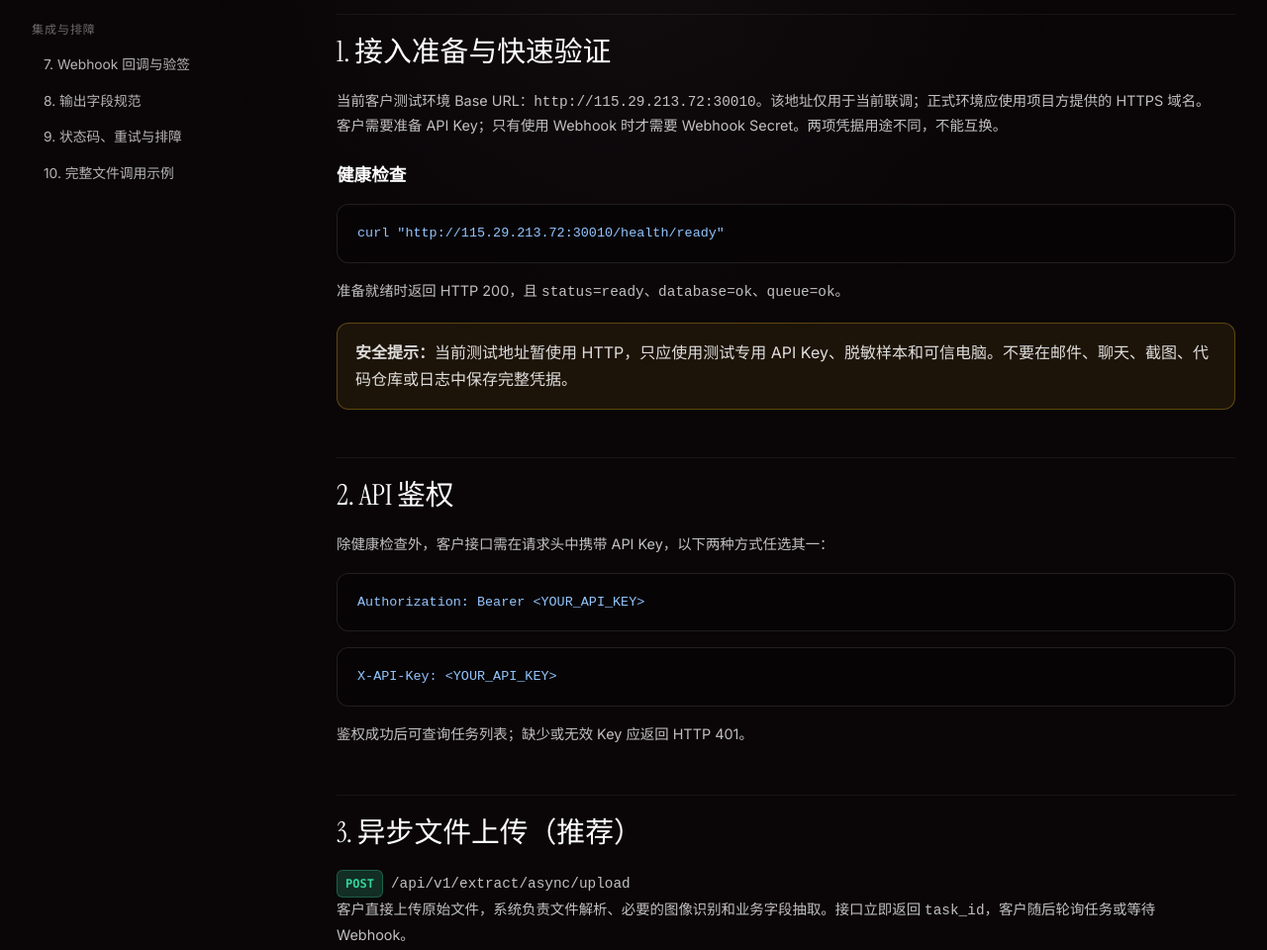
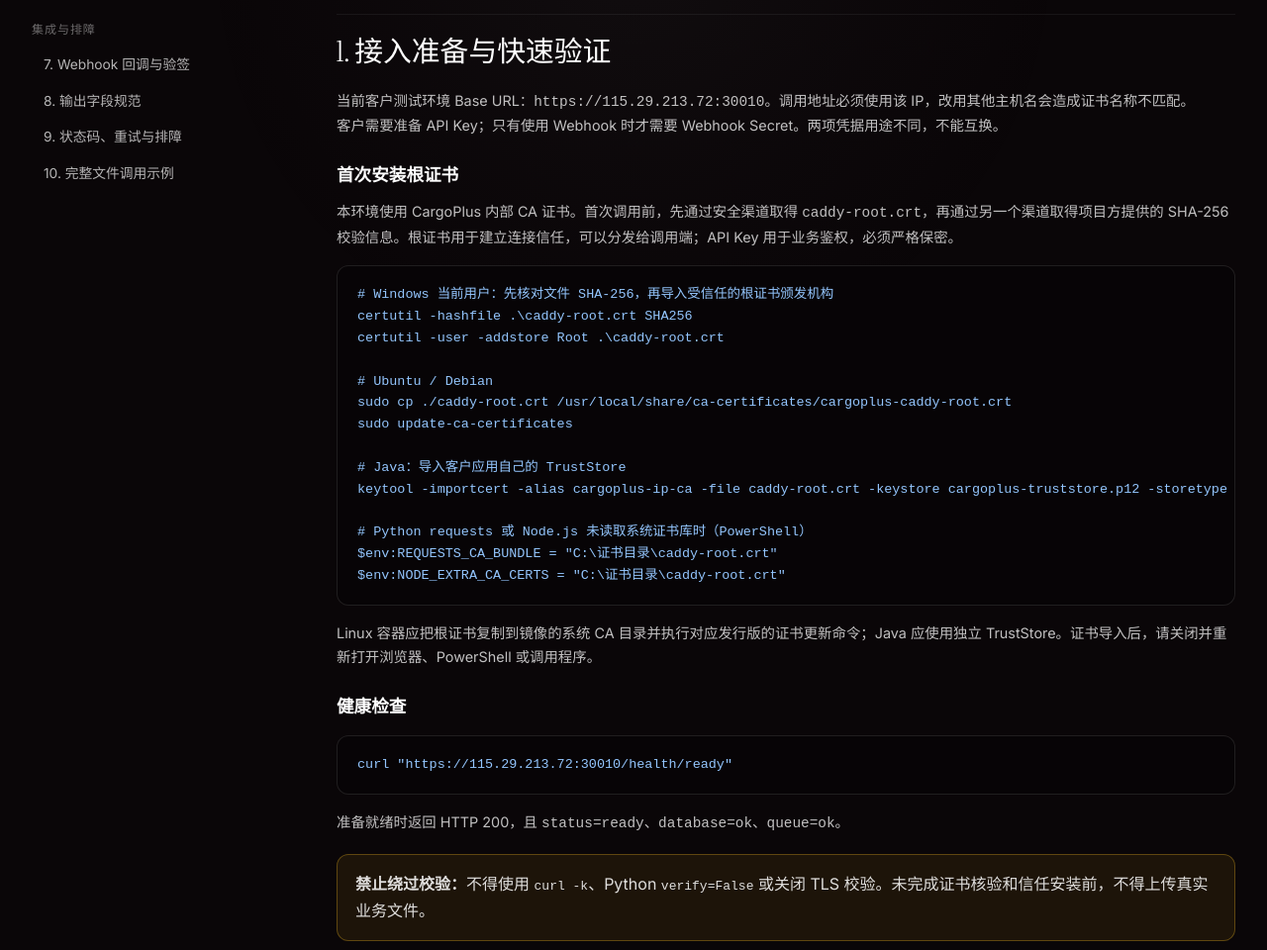
Before and after one commit to ARMYAMY/cargoplus-mail-extraction, a plain HTML site: page app/static/manual.html in a window 1280 px wide. Shown: the part 401-1361 px from the top of the page at 99% size. Drawn offline with Linux system fonts and the light colour scheme.

Commit message:
feat: enable trusted HTTPS for IP deployment

```diff
--- a/app/static/manual.html
+++ b/app/static/manual.html
@@ -333,12 +333,29 @@
 
       <section class="docs-section" id="quickstart">
         <h2>1. 接入准备与快速验证</h2>
-        <p>当前客户测试环境 Base URL：<code>http://115.29.213.72:30010</code>。该地址仅用于当前联调；正式环境应使用项目方提供的 HTTPS 域名。</p>
+        <p>当前客户测试环境 Base URL：<code>https://115.29.213.72:30010</code>。调用地址必须使用该 IP，改用其他主机名会造成证书名称不匹配。</p>
         <p>客户需要准备 API Key；只有使用 Webhook 时才需要 Webhook Secret。两项凭据用途不同，不能互换。</p>
+        <h3>首次安装根证书</h3>
+        <p>本环境使用 CargoPlus 内部 CA 证书。首次调用前，先通过安全渠道取得 <code>caddy-root.crt</code>，再通过另一个渠道取得项目方提供的 SHA-256 校验信息。根证书用于建立连接信任，可以分发给调用端；API Key 用于业务鉴权，必须严格保密。</p>
+        <div class="code-block"><pre><code># Windows 当前用户：先核对文件 SHA-256，再导入受信任的根证书颁发机构
+certutil -hashfile .\caddy-root.crt SHA256
+certutil -user -addstore Root .\caddy-root.crt
+
+# Ubuntu / Debian
+sudo cp ./caddy-root.crt /usr/local/share/ca-certificates/cargoplus-caddy-root.crt
+sudo update-ca-certificates
+
+# Java：导入客户应用自己的 TrustStore
+keytool -importcert -alias cargoplus-ip-ca -file caddy-root.crt -keystore cargoplus-truststore.p12 -storetype PKCS12
+
+# Python requests 或 Node.js 未读取系统证书库时（PowerShell）
+$env:REQUESTS_CA_BUNDLE = "C:\证书目录\caddy-root.crt"
+$env:NODE_EXTRA_CA_CERTS = "C:\证书目录\caddy-root.crt"</code></pre></div>
+        <p>Linux 容器应把根证书复制到镜像的系统 CA 目录并执行对应发行版的证书更新命令；Java 应使用独立 TrustStore。证书导入后，请关闭并重新打开浏览器、PowerShell 或调用程序。</p>
         <h3>健康检查</h3>
-        <div class="code-block"><pre><code>curl "http://115.29.213.72:30010/health/ready"</code></pre></div>
+        <div class="code-block"><pre><code>curl "https://115.29.213.72:30010/health/ready"</code></pre></div>
         <p>准备就绪时返回 HTTP 200，且 <code>status=ready</code>、<code>database=ok</code>、<code>queue=ok</code>。</p>
-        <div class="notice-box warning"><strong>安全提示：</strong>当前测试地址暂使用 HTTP，只应使用测试专用 API Key、脱敏样本和可信电脑。不要在邮件、聊天、截图、代码仓库或日志中保存完整凭据。</div>
+        <div class="notice-box warning"><strong>禁止绕过校验：</strong>不得使用 <code>curl -k</code>、Python <code>verify=False</code> 或关闭 TLS 校验。未完成证书核验和信任安装前，不得上传真实业务文件。</div>
       </section>
 
       <section class="docs-section" id="auth">
@@ -478,7 +495,7 @@ X-Signature-SHA256: &lt;64 位十六进制签名&gt;</code></pre></div>
         <h2>10. 完整文件调用示例（Windows PowerShell）</h2>
         <p>以下流程完成：健康检查 → 安全输入 API Key → 上传文件 → 轮询任务 → 保存抽取结果。</p>
         <h3>10.1 设置参数</h3>
-        <div class="code-block"><pre><code>$baseUrl = "http://115.29.213.72:30010"
+        <div class="code-block"><pre><code>$baseUrl = "https://115.29.213.72:30010"
 $filePath = "C:\CargoPlusTest\sample.pdf"
 $recognitionMode = "standard"  # 扫描件可改为 high_accuracy
 
```
Also changed, not shown: 7 other files.
